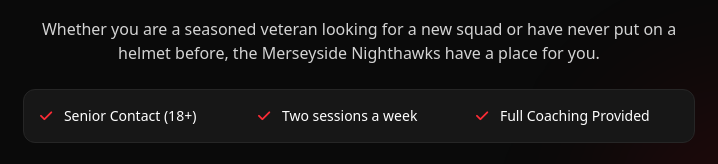
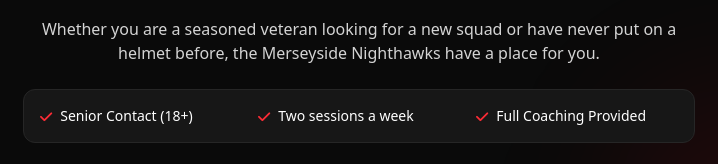
Before and after one commit to adamrob25-ui/Nighthawks-site, a plain HTML site: page index.html in a window 1280 px wide. Shown: the part 2370-2534 px from the top of the page, 281-999 px from the left. Drawn offline with nearby package versions, Linux system fonts and the light colour scheme.

Commit message:
Update index.html

```diff
--- a/index.html
+++ b/index.html
@@ -291,11 +291,20 @@
                 <p class="text-neutral-300">
                     Whether you are a seasoned veteran looking for a new squad or have never put on a helmet before, the Merseyside Nighthawks have a place for you.
                 </p>
-                <div class="grid grid-cols-2 sm:grid-cols-3 gap-4 text-left bg-neutral-900 p-4 rounded-xl border border-neutral-800 text-sm">
-                    <div><i class="fa-solid fa-check text-red-500 mr-2"></i> Senior Contact (18+)</div>
-                    <div><i class="fa-solid fa-check text-red-500 mr-2"></i> Two sessions a week</div>
-                    <div><i class="fa-solid fa-check text-red-500 mr-2"></i> Full Coaching Provided</div>
-                </div>
+               <div class="grid grid-cols-2 sm:grid-cols-3 gap-4 text-left bg-neutral-900 p-4 rounded-xl border border-neutral-800 text-sm">
+    <div class="flex items-start">
+        <i class="fa-solid fa-check text-red-500 mr-2 mt-1 shrink-0"></i>
+        <span>Senior Contact (18+)</span>
+    </div>
+    <div class="flex items-start">
+        <i class="fa-solid fa-check text-red-500 mr-2 mt-1 shrink-0"></i>
+        <span>Two sessions a week</span>
+    </div>
+    <div class="flex items-start">
+        <i class="fa-solid fa-check text-red-500 mr-2 mt-1 shrink-0"></i>
+        <span>Full Coaching Provided</span>
+    </div>
+</div>
                 <button onclick="openModal()" class="w-full sm:w-auto bg-red-600 hover:bg-red-700 text-white font-black px-8 py-4 rounded-none text-lg uppercase tracking-wider transition transform hover:scale-105 cursor-pointer">
                     Join the Hawks.
                 </button>
```
